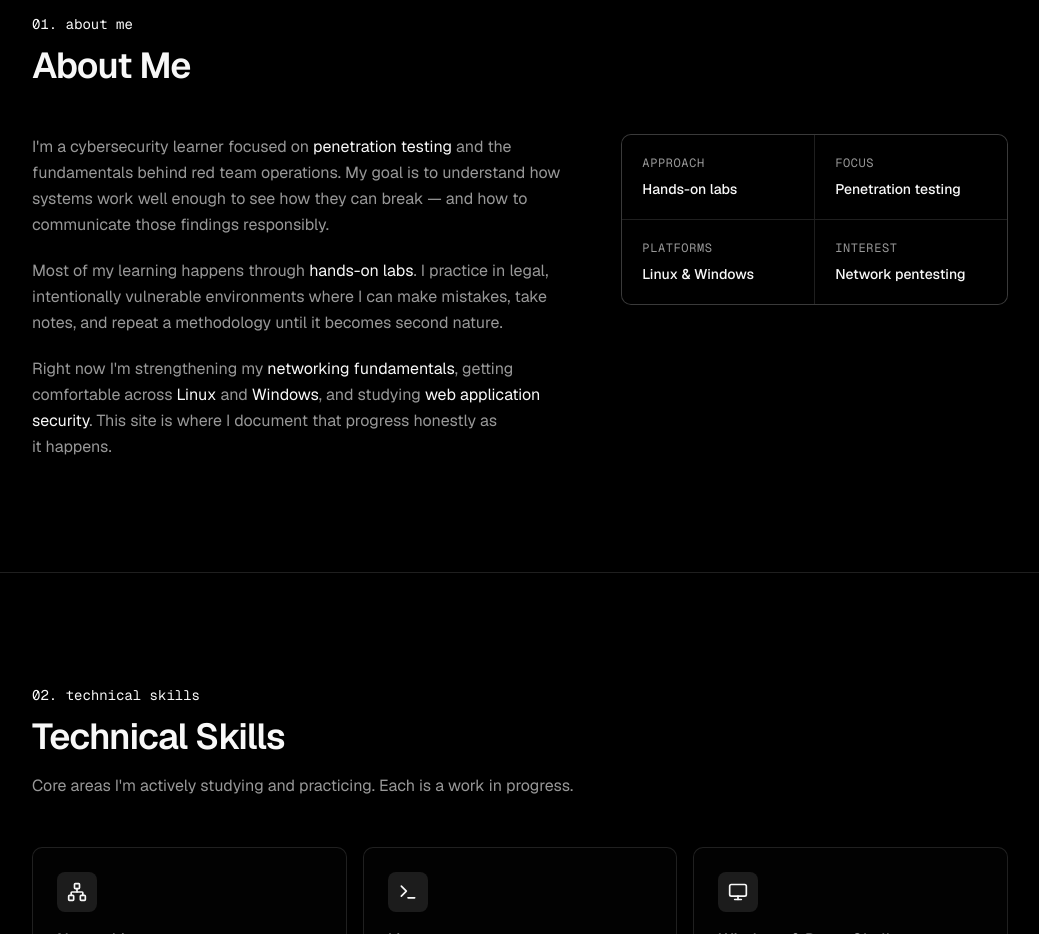
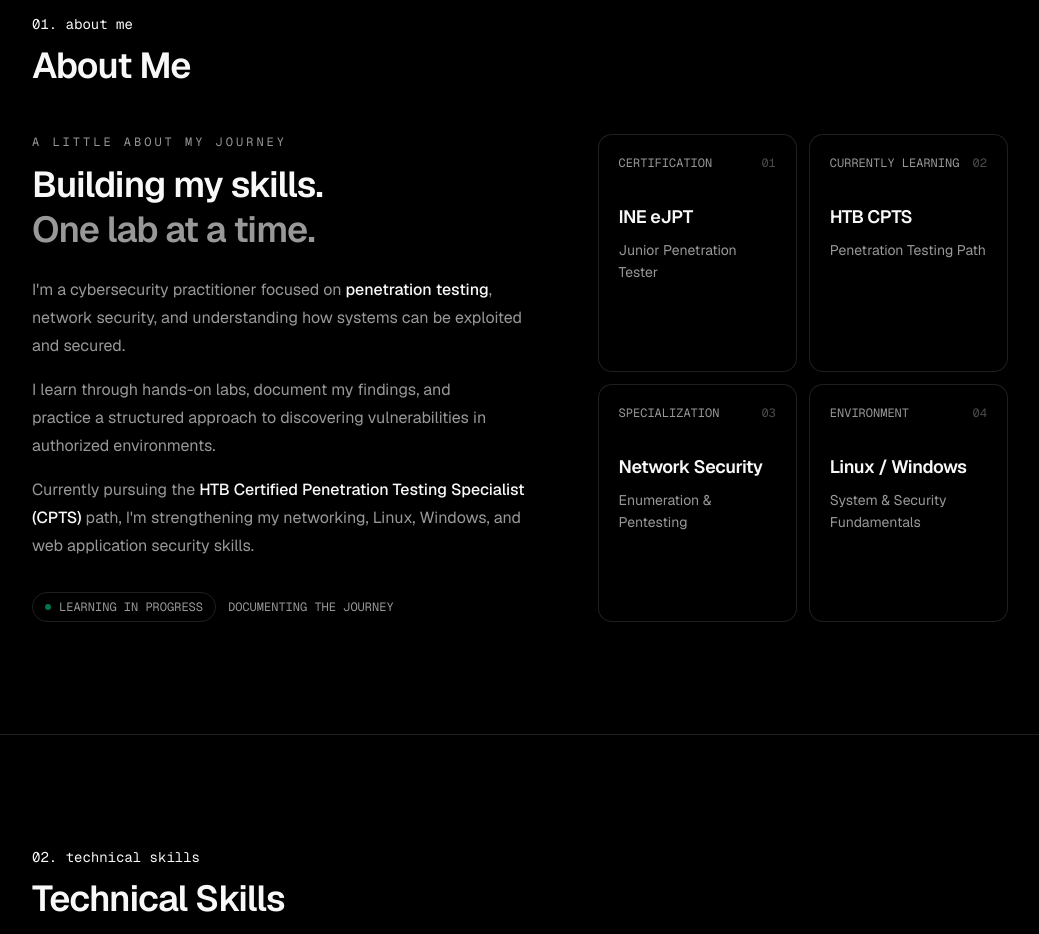
Before and after one commit to dilipkumar-sec/portfolio, a Next.js app: page / in a window 1280 px wide. Shown: the part 980-1914 px from the top of the page, without its empty margins (120-1159 px from the left). Built offline with nearby package versions, Linux system fonts and the light colour scheme.

Commit message:
Update about.tsx

```diff
--- a/components/about.tsx
+++ b/components/about.tsx
@@ -1,48 +1,119 @@
 import { Section } from '@/components/section'
 
 const focusAreas = [
-  { label: 'Approach', value: 'Hands-on labs' },
-  { label: 'Focus', value: 'Penetration testing' },
-  { label: 'Platforms', value: 'Linux & Windows' },
-  { label: 'Interest', value: 'Network pentesting' },
+  {
+    label: 'Certification',
+    value: 'INE eJPT',
+    detail: 'Junior Penetration Tester',
+    number: '01',
+  },
+  {
+    label: 'Currently Learning',
+    value: 'HTB CPTS',
+    detail: 'Penetration Testing Path',
+    number: '02',
+  },
+  {
+    label: 'Specialization',
+    value: 'Network Security',
+    detail: 'Enumeration & Pentesting',
+    number: '03',
+  },
+  {
+    label: 'Environment',
+    value: 'Linux / Windows',
+    detail: 'System & Security Fundamentals',
+    number: '04',
+  },
 ]
 
 export function About() {
   return (
     <Section id="about" index="01" title="About Me">
-      <div className="grid gap-12 md:grid-cols-[1.4fr_1fr]">
-        <div className="space-y-5 text-pretty leading-relaxed text-muted-foreground">
+      <div className="grid gap-12 md:grid-cols-[1.1fr_0.9fr] md:gap-16">
+        {/* Introduction */}
+        <div className="space-y-6">
+          <div>
+            <p className="mb-3 font-mono text-xs uppercase tracking-[0.25em] text-muted-foreground">
+              A little about my journey
+            </p>
+
+            <h3 className="max-w-xl text-3xl font-semibold leading-tight tracking-tight sm:text-4xl">
+              Building my skills.
+              <br />
+              <span className="text-muted-foreground">
+                One lab at a time.
+              </span>
+            </h3>
+          </div>
+
+          <div className="max-w-xl space-y-4 text-pretty leading-7 text-muted-foreground">
             <p>
-            {"I'm a cybersecurity learner focused on "}
-            <span className="text-foreground">penetration testing</span>
-            {' and the fundamentals behind red team operations. My goal is to understand how systems work well enough to see how they can break — and how to communicate those findings responsibly.'}
+              I'm a cybersecurity practitioner focused on{' '}
+              <span className="font-medium text-foreground">
+                penetration testing
+              </span>
+              , network security, and understanding how systems can be
+              exploited and secured.
             </p>
+
             <p>
-            {"Most of my learning happens through "}
-            <span className="text-foreground">hands-on labs</span>
-            {'. I practice in legal, intentionally vulnerable environments where I can make mistakes, take notes, and repeat a methodology until it becomes second nature.'}
+              I learn through hands-on labs, document my findings, and
+              practice a structured approach to discovering vulnerabilities
+              in authorized environments.
             </p>
+
             <p>
-            {"Right now I'm strengthening my "}
-            <span className="text-foreground">networking fundamentals</span>
-            {', getting comfortable across '}
-            <span className="text-foreground">Linux</span>
-            {' and '}
-            <span className="text-foreground">Windows</span>
-            {', and studying '}
-            <span className="text-foreground">web application security</span>
-            {'. This site is where I document that progress honestly as it happens.'}
+              Currently pursuing the{' '}
+              <span className="font-medium text-foreground">
+                HTB Certified Penetration Testing Specialist (CPTS)
+              </span>{' '}
+              path, I'm strengthening my networking, Linux, Windows, and web
+              application security skills.
             </p>
           </div>
 
-        <dl className="grid h-fit grid-cols-2 gap-px overflow-hidden rounded-lg border border-border bg-border">
+          <div className="flex flex-wrap items-center gap-3 pt-2">
+            <span className="inline-flex items-center gap-2 rounded-full border border-border px-3 py-1.5 font-mono text-xs text-muted-foreground">
+              <span className="h-1.5 w-1.5 animate-pulse rounded-full bg-emerald-400" />
+              LEARNING IN PROGRESS
+            </span>
+
+            <span className="font-mono text-xs text-muted-foreground">
+              DOCUMENTING THE JOURNEY
+            </span>
+          </div>
+        </div>
+
+        {/* Focus cards */}
+        <div className="grid grid-cols-1 gap-3 sm:grid-cols-2">
           {focusAreas.map((item) => (
-            <div key={item.label} className="bg-background p-5">
-              <dt className="font-mono text-xs uppercase tracking-wider text-muted-foreground">{item.label}</dt>
-              <dd className="mt-2 text-sm font-medium">{item.value}</dd>
+            <div
+              key={item.label}
+              className="group relative overflow-hidden rounded-xl border border-border bg-background p-5 transition-all duration-300 hover:-translate-y-1 hover:border-foreground/30 hover:bg-muted/30"
+            >
+              <div className="mb-8 flex items-center justify-between">
+                <span className="font-mono text-xs text-muted-foreground">
+                  {item.label.toUpperCase()}
+                </span>
+
+                <span className="font-mono text-xs text-muted-foreground/50 transition-colors duration-300 group-hover:text-foreground">
+                  {item.number}
+                </span>
+              </div>
+
+              <h4 className="text-lg font-semibold tracking-tight">
+                {item.value}
+              </h4>
+
+              <p className="mt-2 text-sm leading-relaxed text-muted-foreground">
+                {item.detail}
+              </p>
+
+              <div className="absolute bottom-0 left-0 h-px w-0 bg-foreground transition-all duration-500 group-hover:w-full" />
             </div>
           ))}
-        </dl>
+        </div>
       </div>
     </Section>
   )
```
Lines whose indentation alone changed are shown as unchanged.
